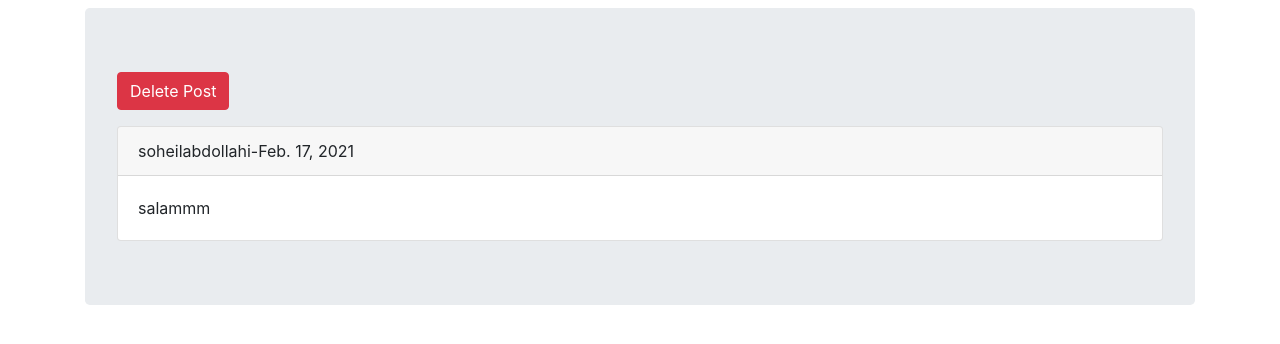
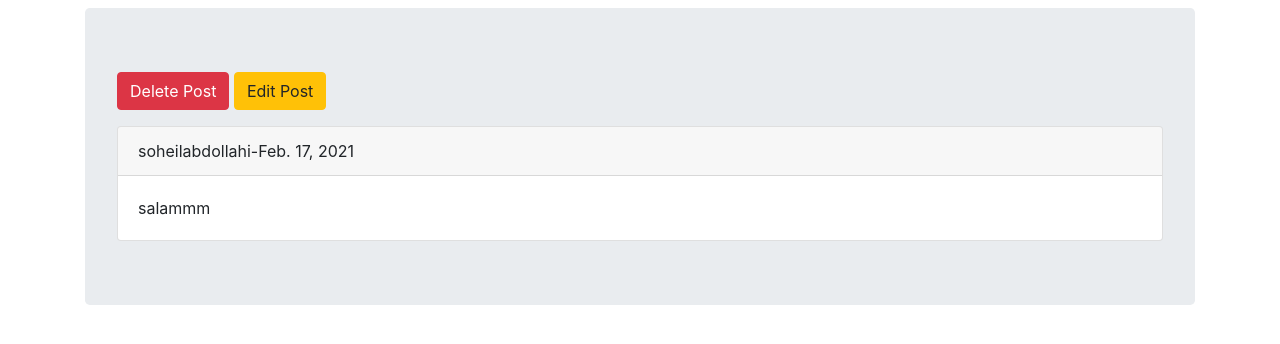
Before and after one commit to soheil75/dgango-social-network, a Django app: a page that uses A/posts/templates/posts/post_detail.html in a window 1280 px wide. Shown: the part 56-400 px from the top of the page. Run offline with Django 3.2, Linux system fonts and the light colour scheme; a user stored in the database is signed in; data comes from the database, SQL or seed files in the repository; both versions use the stored data as it was after the commit.

Commit message:
edit post add to project

```diff
--- a/A/posts/forms.py
+++ b/A/posts/forms.py
@@ -8,3 +8,8 @@ class AddPostForm(forms.ModelForm):
     class Meta:
         model = Post
         fields = ('body',)
+
+class EditPostForm(forms.ModelForm):
+    class Meta:
+        model = Post
+        fields = ('body',)
--- a/A/posts/templates/posts/post_detail.html
+++ b/A/posts/templates/posts/post_detail.html
@@ -4,6 +4,7 @@
 {% block content %}
     {% if request.user.is_authenticated and request.user.id == post.user.id %}
         <a href="{% url 'posts:post_delete' post.user.id post.id %}" class="btn btn-danger mb-3">Delete Post</a>
+        <a href="{% url 'posts:post_edit' post.user.id post.id %}" class="btn btn-warning mb-3">Edit Post</a>
     {% endif %}
     <div class="card">
         <div class="card-header">
--- a/A/posts/urls.py
+++ b/A/posts/urls.py
@@ -8,4 +8,5 @@ urlpatterns = [
     path('<int:year>/<int:month>/<int:day>/<slug:slug>/',views.post_detail,name='post_detail'),
     path('add_post/<int:user_id>/', views.add_post, name='add_post'),
     path('post_delete/<int:user_id>/<int:post_id>/',views.post_delete,name='post_delete'),
+    path('post_edit/<int:user_id>/<int:post_id>/',views.post_edit,name='post_edit'),
 ]
--- a/A/posts/views.py
+++ b/A/posts/views.py
@@ -1,6 +1,6 @@
 from django.shortcuts import redirect, render,get_object_or_404
 from .models import Post
-from .forms import AddPostForm
+from .forms import AddPostForm,EditPostForm
 from django.contrib import messages
 from django.utils.text import slugify
 from django.contrib.auth.decorators import login_required
@@ -42,3 +42,21 @@ def post_delete(request,user_id,post_id):
         return redirect('account:dashboard',user_id)
     else:
         return redirect('posts:all_posts')
+
+@login_required
+def post_edit(request,user_id,post_id):
+    if request.user.id == user_id:
+        post = get_object_or_404(Post,pk=post_id)
+        if request.method == 'POST':
+            form = EditPostForm(request.POST,instance=post)
+            if form.is_valid:
+                ep = form.save(commit=False)
+                ep.slug = slugify(form.cleaned_data['body'][:30])
+                ep.save()
+                messages.success(request,'your post edited successfully','success')
+                return redirect('account:dashboard',user_id)
+        else:
+            form = EditPostForm(instance=post)
+            return render(request,'posts/edit_post.html',{'form':form})
+    else:
+        return redirect('posts:all_posts')
```
Also changed, not shown: A/posts/templates/posts/edit_post.html (added, +13 -0 lines), A/db.sqlite3.
